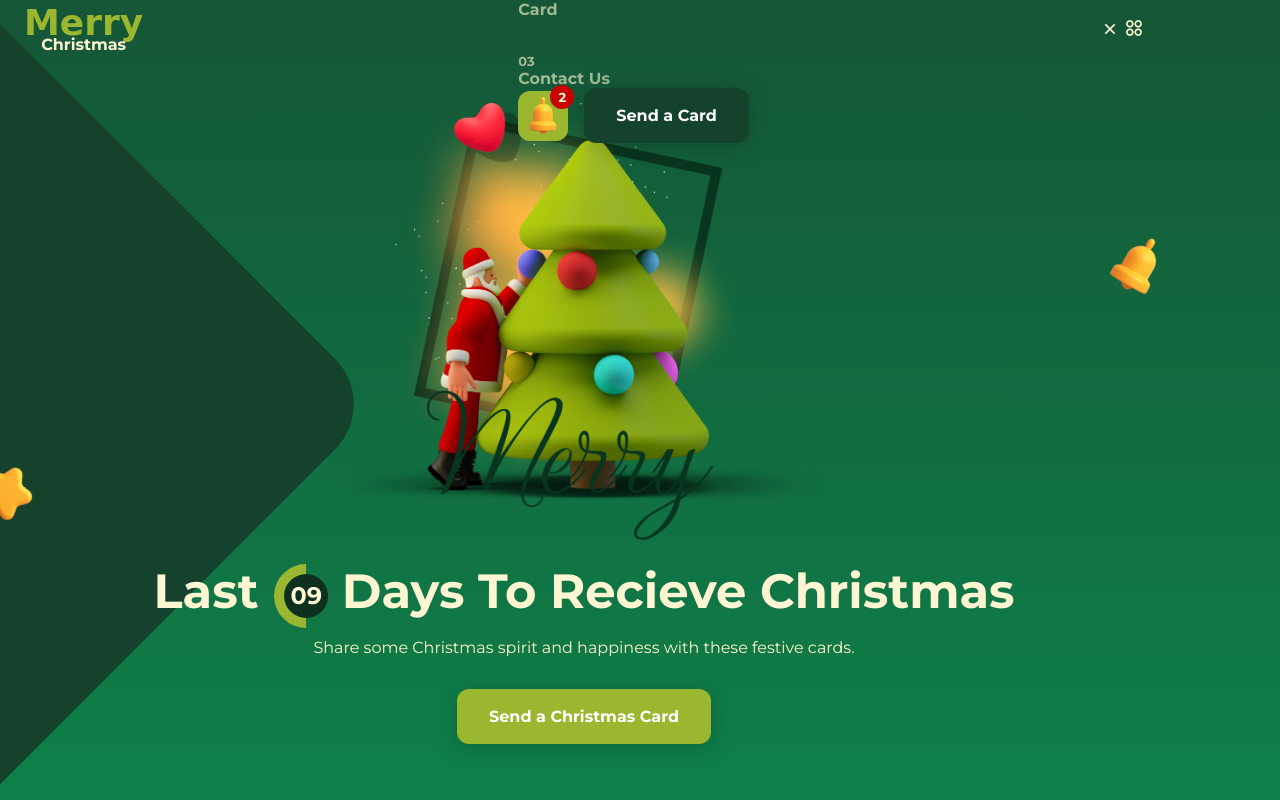
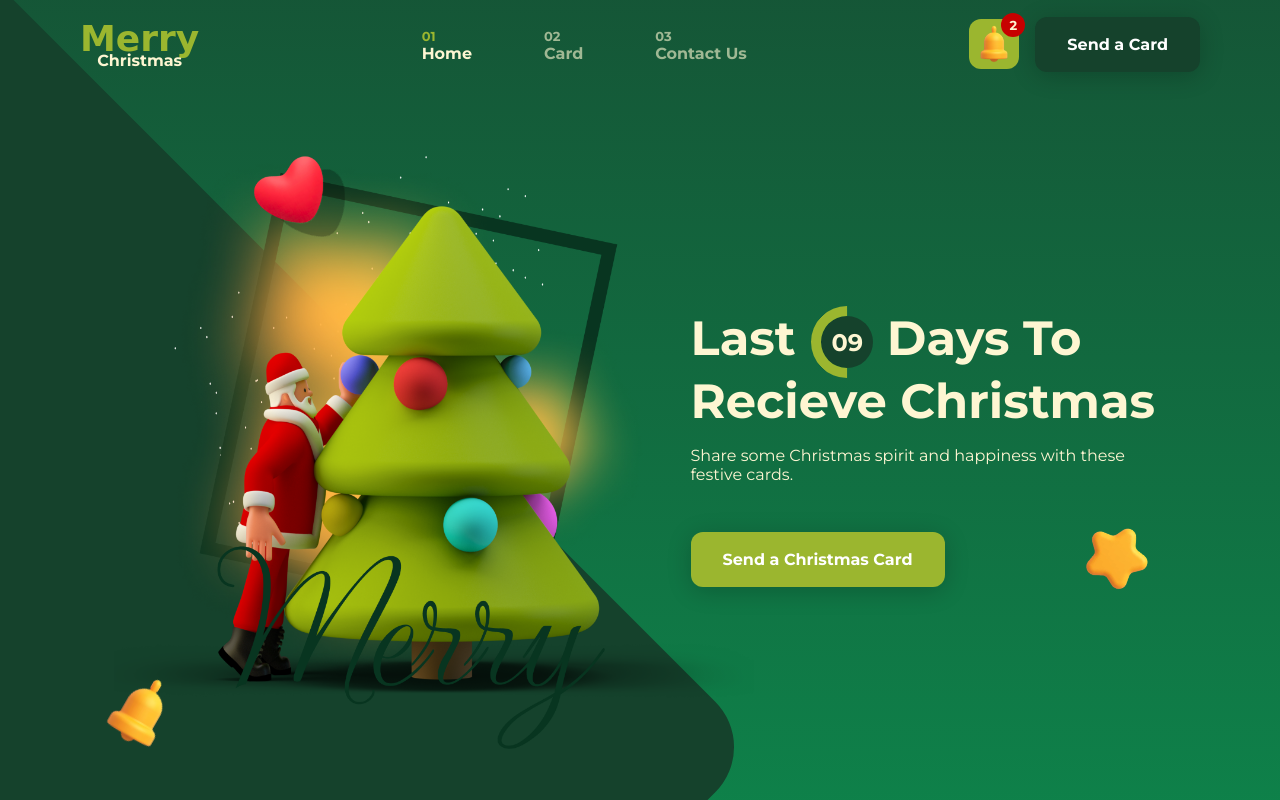
Before and after one commit to freetimezp/js-christmas-03, a plain HTML site: page index.html in a window 1280 px wide. Drawn offline with nearby package versions, Linux system fonts and the light colour scheme; a script that the page names is missing; a web font is replaced by a local one.

Commit message:
06. js-christmas-03. Responsive.

```diff
--- a/assets/css/style.css
+++ b/assets/css/style.css
@@ -358,12 +358,120 @@ img {
 
 /*=============== BREAKPOINTS ===============*/
 /* For small devices */
-
+@media screen and (max-width: 360px) {
+  .container {
+    margin-inline: 1rem;
+  }
+  .nav__buttons {
+    flex-direction: column;
+    align-items: flex-start;
+    row-gap: 1rem;
+  }
+}
 
 /* For medium devices */
-
+@media screen and (min-width: 400px) {
+  .home__container {
+    grid-template-columns: 360px;
+    justify-content: center;
+    row-gap: 3rem;
+  }
+  .home__img {
+    transform: scale(1.1);
+  }
+}
 
 /* For lower devices */
-
+@media screen and (max-width: 968px) and (max-height: 720px) {
+  .home {
+    height: initial;
+  }
+}
 
 /* For large devices */
+@media screen and (min-width: 968px) {
+  .nav__menu {
+    width: 50%;
+  }
+  .home__container {
+    grid-template-columns: repeat(2, 400px);
+    align-items: center;
+  }
+  .home__data {
+    text-align: initial;
+  }
+  .home__number {
+    background-color: var(--first-color-dark);
+  }
+  .home__blob {
+    width: 800px;
+    height: 800px;
+    left: -28rem;
+  }
+}
+
+@media screen and (min-width: 1150px) {
+  .container {
+    margin-inline: auto;
+  }
+  .nav {
+    height: calc(var(--header-height) + 2rem);
+  }
+  .nav__close,
+  .nav__toggle {
+    display: none;
+  }
+  .nav__menu {
+    width: 100%;
+    display: flex;
+    align-items: center;
+  }
+  .nav__list {
+    margin-inline: auto;
+    flex-direction: row;
+    column-gap: 4.5rem;
+  }
+  .home__container {
+    grid-template-columns: 650px 485px;
+    padding-block: 6rem 0;
+  }
+  .home__img {
+    width: 650px;
+    transform: translateX(2rem) scale(1);
+  }
+  .home__data {
+    transform: translateX(-2rem);
+  }
+  .home__number,
+  .home__number::after {
+    width: 52px;
+    height: 52px;
+  }
+  .home__description {
+    margin-bottom: 3rem;
+  }
+  .home__bell {
+    width: 60px;
+    top: initial;
+    left: 2rem;
+    bottom: 0;
+  }
+  .home__star {
+    width: 70px;
+    left: initial;
+    right: 3rem;
+    bottom: 10rem;
+  }
+  .home__blob {
+    width: 1200px;
+    height: 1200px;
+    left: -48rem;
+  }
+}
+
+@media screen and (min-width: 1600px) {
+  .home__blob {
+    left: -100%;
+    top: 0;
+  }
+}
--- a/index.html
+++ b/index.html
@@ -98,7 +98,7 @@
     </main>
 
     <!--=============== SNOW JS ===============-->
-
+    <script src="https://app.embed.im/snow.js" defer></script>
 
     <!--=============== MAIN JS ===============-->
     <script src="./assets/js/main.js"></script>
```
Also changed, not shown: assets/help.txt.
